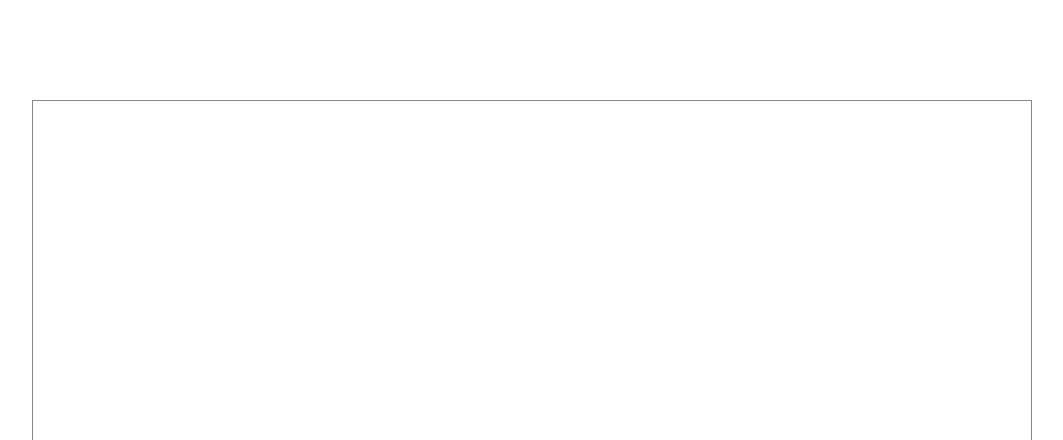
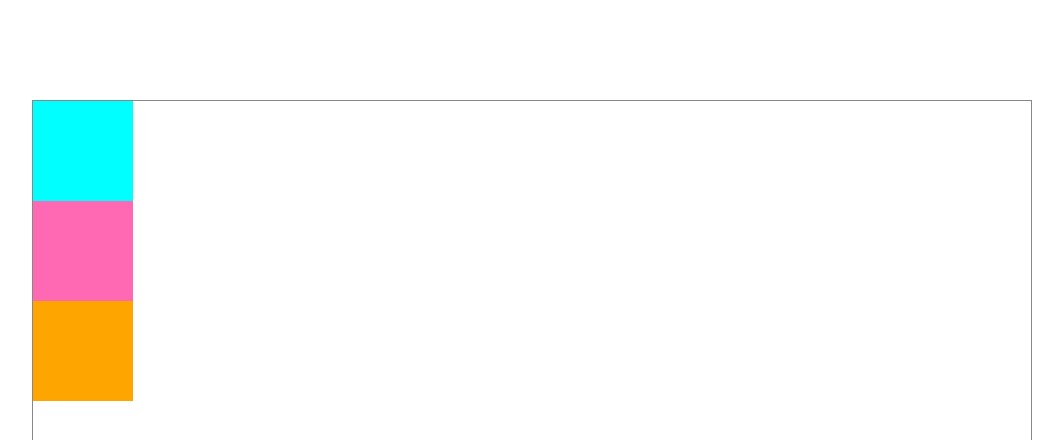
Before and after one commit to chojeongeun/gsap-basic, a plain HTML site: page index.html in a window 1280 px wide. Shown: the top 440 px of the page, without its empty margins (108-1171 px from the left). Drawn offline with nearby package versions, Linux system fonts and the light colour scheme.

Commit message:
기본 사용 패턴2

```diff
--- a/index.html
+++ b/index.html
@@ -16,6 +16,9 @@
 
   <div class="wrap">
     <div class="box"></div>
+    <div class="box2"></div>
+    <div class="box3"></div>
+
   </div>
 
   <script src="main.js"></script>
--- a/main.js
+++ b/main.js
@@ -1,7 +1,20 @@
 const wrap = document.querySelector('.wrap');
+
+/*
+basic use
 
 gsap.set('.box', { x: -200, opacity: 0 });
 
 wrap.addEventListener('click', () => {
 	gsap.fromTo('.box', { x: -200, opacity: 0 }, { x: 0, opacity: 1 });
 });
+*/
+
+//bg, transform-origin, duration, relativePosition
+wrap.addEventListener('click', () => {
+	//	gsap.to('.box', { rotation: 360, backgroundColor: '#ffff00', duration: 2, transformOrigin: '100% 100%' });
+	// 누적시키면서 이동 가능
+	gsap.to('.box', { x: 500 });
+	gsap.to('.box2', { x: 500, delay: 0 });
+	gsap.to('.box3', { x: 500, repeat: 5, yoyo: true, ease: 'bounce-out' }); //왔다갔다 반복
+});
--- a/style.scss
+++ b/style.scss
@@ -26,4 +26,14 @@ a {
 		height: 100px;
 		background: aqua;
 	}
+	.box2 {
+		width: 100px;
+		height: 100px;
+		background: hotpink;
+	}
+	.box3 {
+		width: 100px;
+		height: 100px;
+		background: orange;
+	}
 }
```
Also changed, not shown: style.css, 1 other file.
